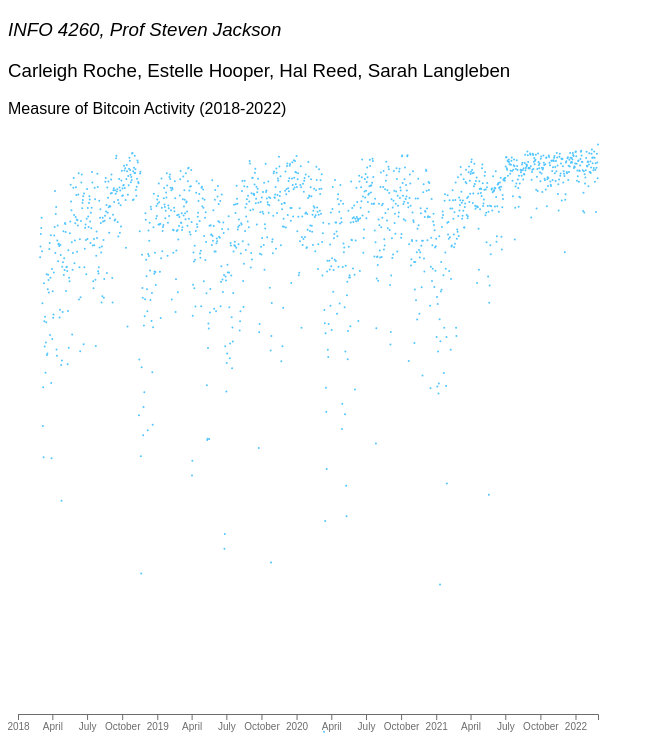
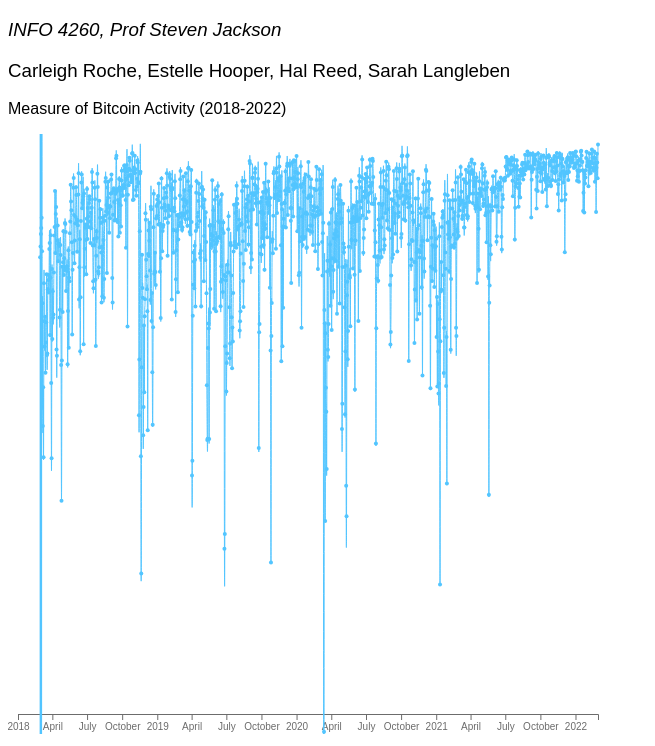
Before and after one commit to carleighroche/coe-project, a plain HTML site: page index.html in a window 1280 px wide. Shown: the part 61-807 px from the top of the page, without its empty margins (0-655 px from the left). Drawn offline with nearby package versions, Linux system fonts and the light colour scheme.

Commit message:
Added line to graph

```diff
--- a/index.html
+++ b/index.html
@@ -50,25 +50,26 @@
                     let bottomAxis = d3.axisBottom(xScale);
 
                     var lineGen = d3.line()
-                        .x(d => xScale(d['date']))
+                        .x(d => xScale(new Date(d['date'])))
                         .y(d => yScale(d['volume-btc']))
                         .curve(d3.curveNatural);
-
-                    svg.selectAll('circle').data(bitcoinActivity).join('circle')
-                            .attr("cx", d=> xScale(Date.parse(d['date'])))
-                            .attr("cy", d => yScale(d['volume-btc']))
-                            .attr('r', 1)
-                            .style('fill', '#52c5ff');
 
                     svg.append('g').call(bottomAxis).attr("class", "xaxis")
                              .attr("transform",`translate(0, 580)`);
 
-                    svg.append('path').datum(bitcoinActivity)
+                    svg.append('path')
+                        .datum(bitcoinActivity)
                         .attr('class', 'line')
                         .attr('fill', 'none')
-                        .attr('stroke', 'red')
+                        .attr('stroke', '#52c5ff')
                         .attr('stroke-width', 1)
                         .attr('d', lineGen);
+
+                    svg.selectAll('circle').data(bitcoinActivity).join('circle')
+                        .attr("cx", d=> xScale(Date.parse(d['date'])))
+                        .attr("cy", d => yScale(d['volume-btc']))
+                        .attr('r', 2)
+                        .style('fill', '#52c5ff');
 
                     };
 
```
